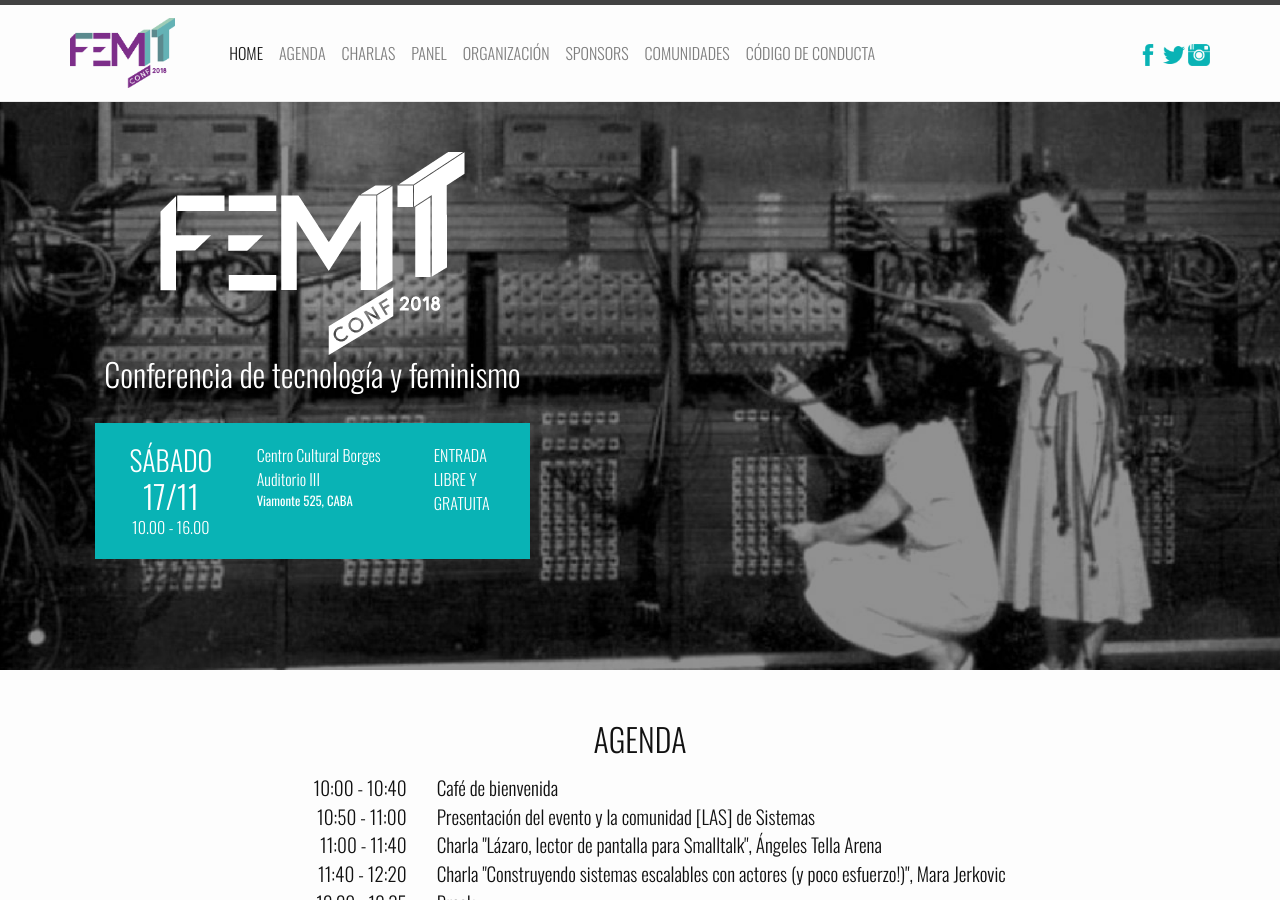
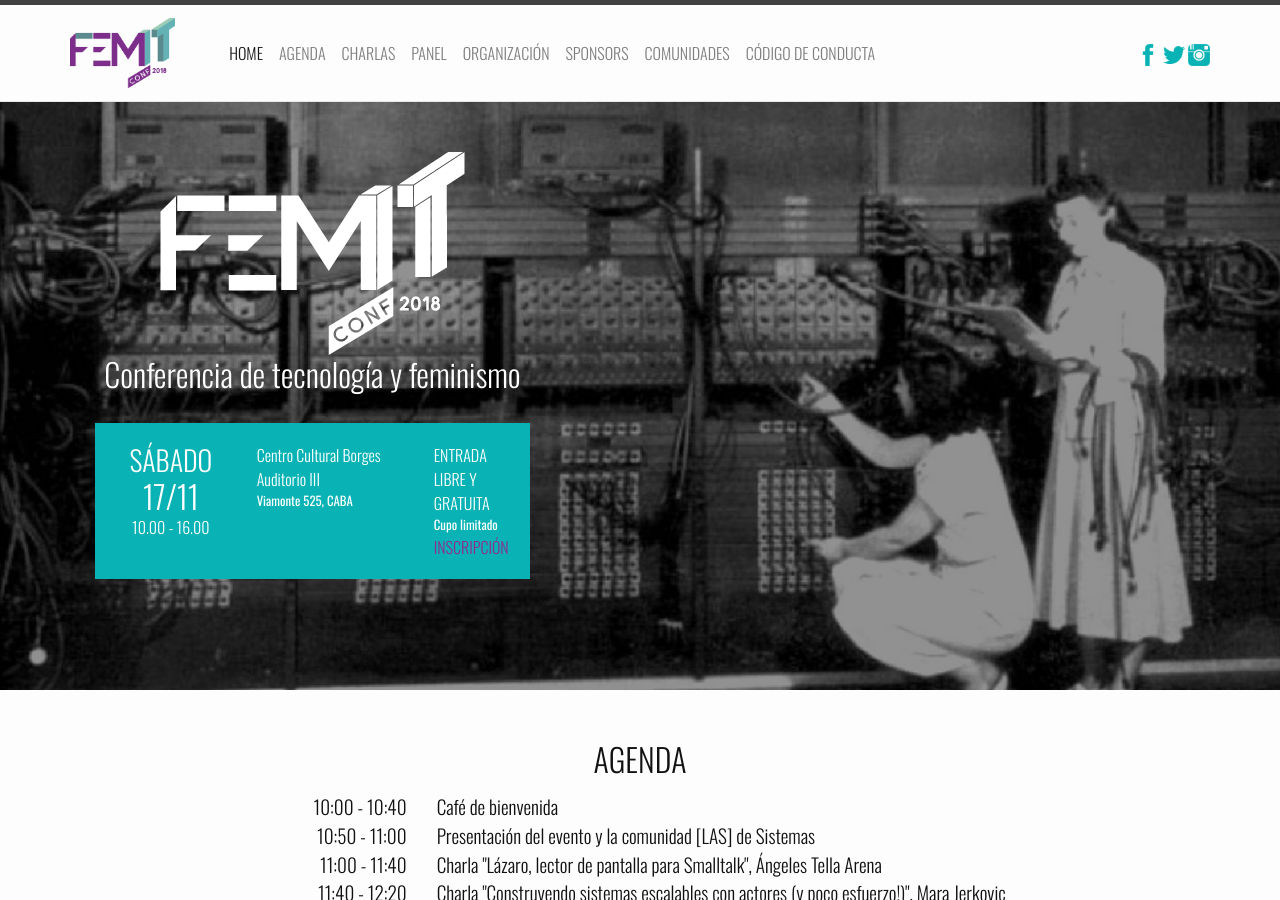
Before and after one commit to daquiroz/femitconf2018, a Jekyll site: the page built from index.md, in a window 1280 px wide and 900 px high. Built offline with Jekyll 4.4.1, drawn with Linux system fonts in a browser that asks for light colours.

Commit message:
link a inscripción

```diff
--- a/_layouts/home.html
+++ b/_layouts/home.html
@@ -16,7 +16,7 @@ layout: default
             <p>Centro Cultural Borges<br> Auditorio III</p> <p class="small">Viamonte 525, CABA </p>
           </div>
           <div class="col-12 col-md-3 text-left">
-            <p>ENTRADA LIBRE Y GRATUITA</p>
+              <p>ENTRADA LIBRE Y GRATUITA</p><p class="small">Cupo limitado</p><p><a href="https://www.eventbrite.com/e/femit-conf-registration-51788363389?aff=web">INSCRIPCIÓN</a></p>
           </div>
       </div>
     </div>
```
